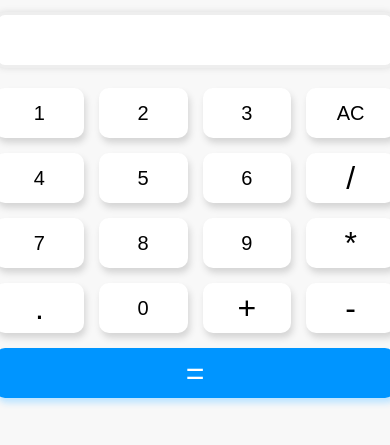
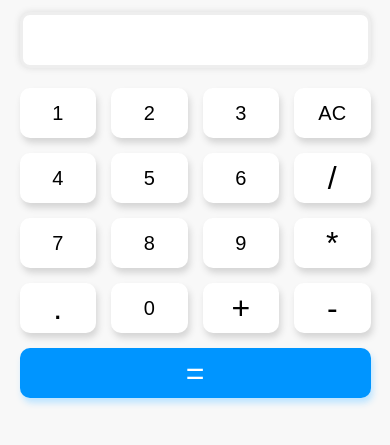
Before and after one commit to sathishkumar-io/calculator-js, a plain HTML site: page index.html in a window 390 px wide. Shown: the part 241-686 px from the top of the page. Drawn offline with Linux system fonts and the light colour scheme.

Commit message:
Update style.css

```diff
--- a/assets/css/style.css
+++ b/assets/css/style.css
@@ -81,3 +81,9 @@ html {
     filter: drop-shadow(2px 5px 3px #bde4ff);
     cursor: pointer;
 }
+
+@media(max-width: 480px) {
+    .result-container, .number-container, .operator-container, .equal-container {
+        width: 90%;
+    }
+}
```
